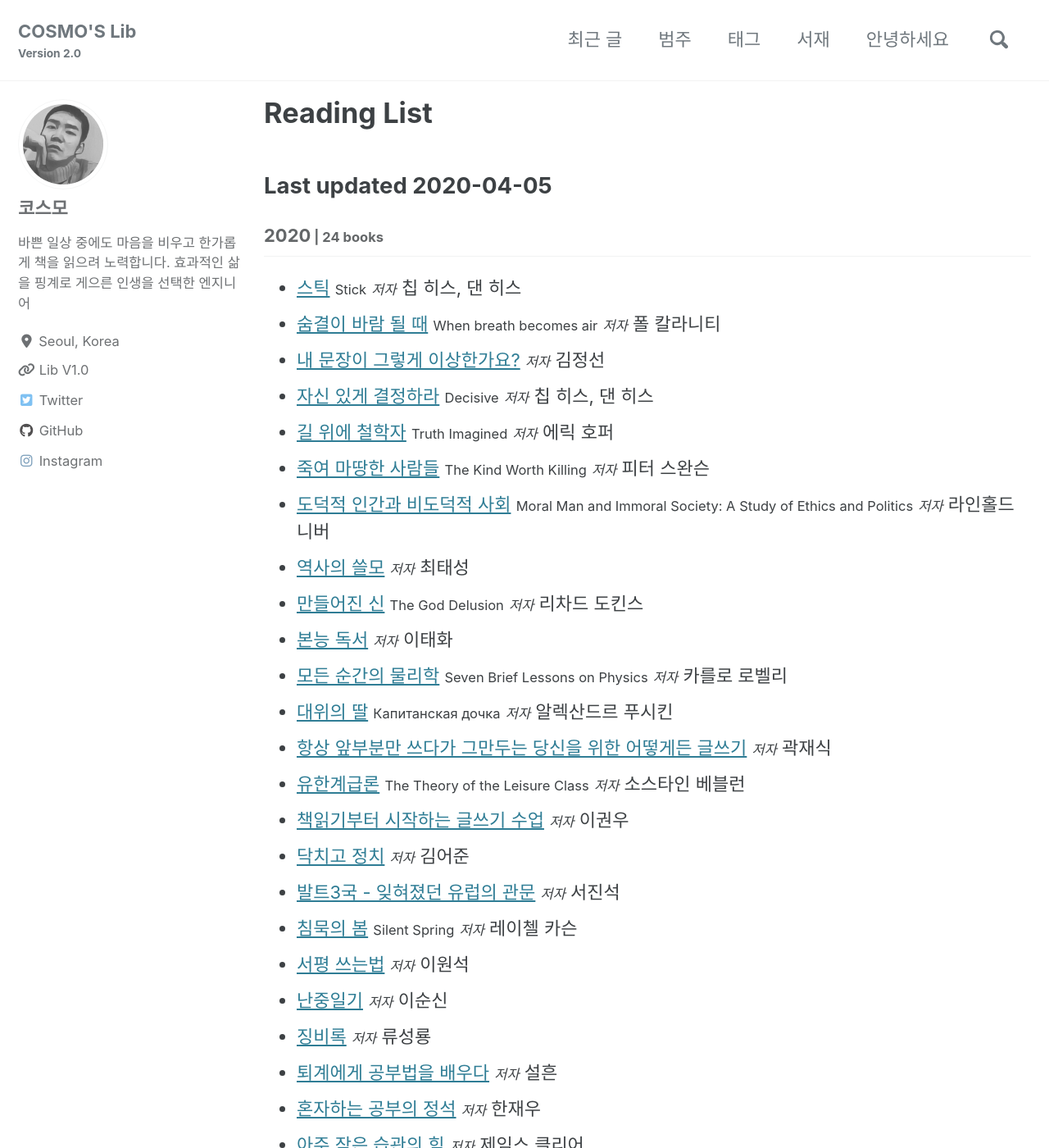
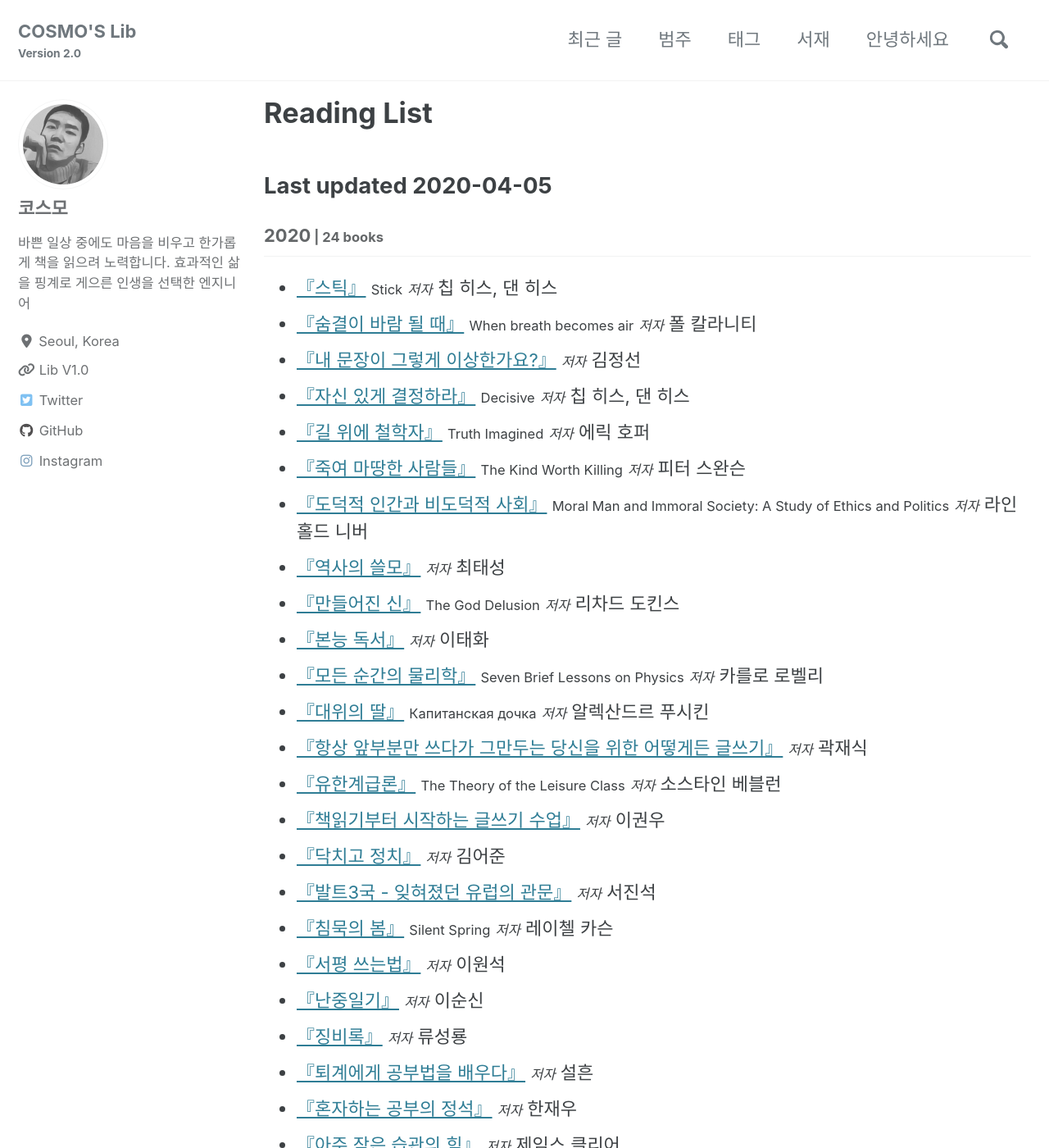
Before and after one commit to deftone2000/cosmo-s-archive, a Jekyll site: the page built from _pages/reading-list.html, in a window 1280 px wide and 1400 px high. Shown: the whole window at 82% size. Built offline with Jekyll 4.4.1, drawn with Linux system fonts in a browser that asks for light colours; cached includes are drawn as plain includes; nearby versions of some CDN libraries; comment, search, counter and statistics services are not loaded; a style sheet for code colours, icons or effects is not loaded; some of the changed text lies outside the part shown.

Commit message:
no message

```diff
--- a/_pages/reading-list.html
+++ b/_pages/reading-list.html
@@ -15,9 +15,9 @@ classes: wide
     <div class="">
       <ul class="reading-list {{ entry.year }}">
         {% for book in entry.books %}
-        <li><a href="{{ site.url }}{{ book.post_link }}" alt="_blank" rel="nofollow noopener">{{
+        <li><a href="{{ site.url }}{{ book.post_link }}" alt="_blank" rel="nofollow noopener">『{{
             book.title
-          }}</a> {% if book.ori_title %}<span class="small"> {{ book.ori_title }}</span>{% endif %}
+          }}』</a> {% if book.ori_title %}<span class="small"> {{ book.ori_title }}</span>{% endif %}
           <span class="page__content"> <i class="small">저자</i> {{ book.author }}</span
           >{% if book.star %}<span class="">★</span>{% endif %}
         </li>
```
